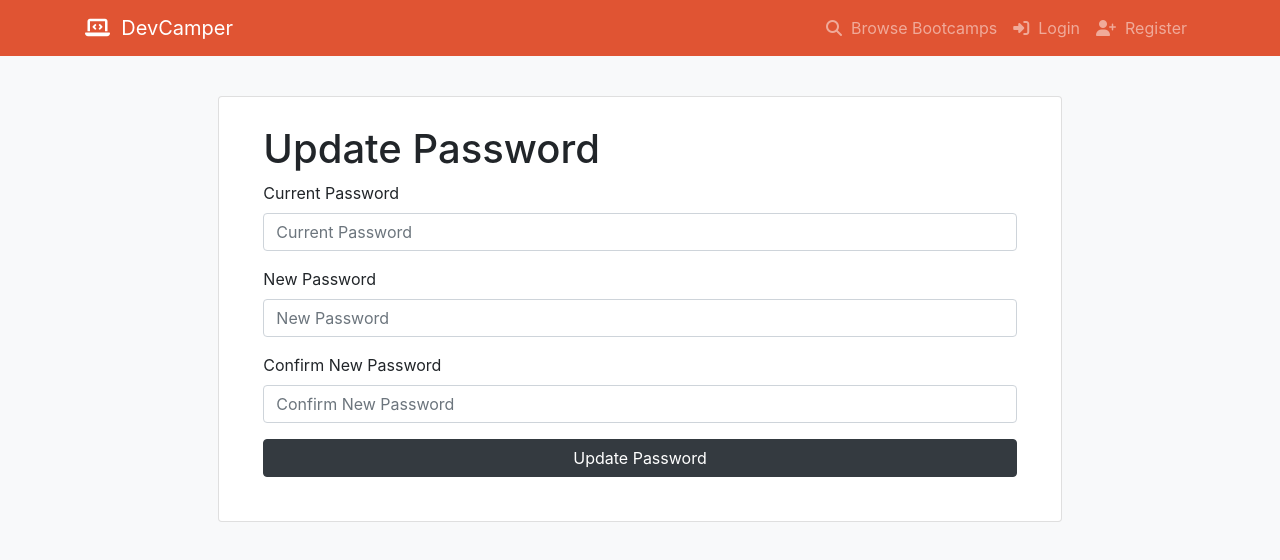
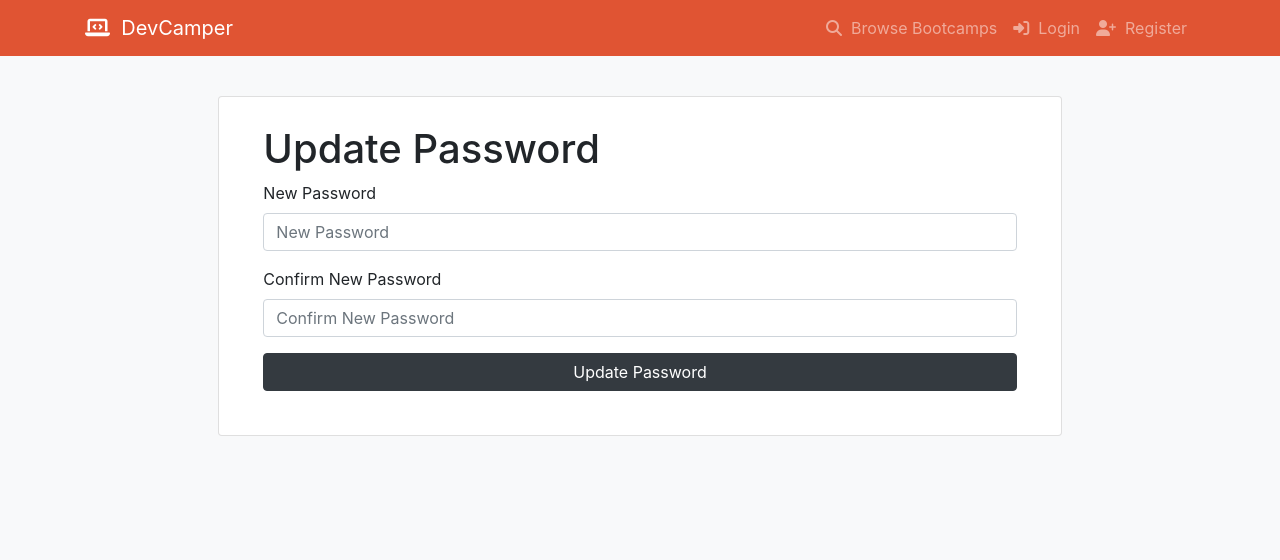
Before and after one commit to rookiemonkey/devcamper-frontend, a Next.js app: page /password_update in a window 1280 px wide. Shown: the top 560 px of the page. Built offline with nearby package versions, Linux system fonts and the light colour scheme.

Commit message:
update/reset password works

```diff
--- a/api/api.js
+++ b/api/api.js
@@ -5,4 +5,11 @@ export const API_OPTIONS = {
     },
 }
 
+export const API_OPTIONS_PUT = {
+    method: 'PUT',
+    headers: {
+        'Content-Type': 'application/json'
+    },
+}
+
 export default 'http://localhost:5000';
--- a/components/login/form.js
+++ b/components/login/form.js
@@ -43,6 +43,7 @@ const LoginForm = () => {
             return error(parsed.msg)
         }
 
+        setEmail(''); setPassword('');
         AuthContext.handleSetUser(parsed)
         router.push('/')
     })
--- a/components/password_reset/form.js
+++ b/components/password_reset/form.js
@@ -28,6 +28,7 @@ const PasswordResetForm = () => {
             return error(parsed.msg)
         }
 
+        setEmail('');
         success(parsed.data)
     })
 
--- a/components/password_update/form.js
+++ b/components/password_update/form.js
@@ -1,6 +1,55 @@
 import styles from '../../styles/forms.module.css';
+import { useRouter } from 'next/router';
+import { useState, useCallback } from 'react';
+import { ToastContainer, toast } from 'react-toastify';
+import API_URL, { API_OPTIONS_PUT } from '../../api/api';
+import toasterConfiguration from '../_toaster';
 
 const PasswordUpdateForm = () => {
+    const router = useRouter();
+    const [passwordNew, setPasswordNew] = useState('');
+    const [passwordConfirm, setPasswordConfirm] = useState('');
+
+    const success = message => toast.success(message, toasterConfiguration);
+    const error = message => toast.error(message, toasterConfiguration);
+    const info = message => toast.info(message, toasterConfiguration);
+
+    const handleChange = useCallback(event => {
+        const { name, value } = event.target;
+
+        switch (name) {
+            case 'passwordNew': setPasswordNew(value); break;
+            case 'passwordConfirm': setPasswordConfirm(value); break;
+            default: null;
+        }
+    })
+
+    const handleSubmit = useCallback(async event => {
+        event.preventDefault()
+        const infoId = info('Please wait ...')
+
+        if (passwordNew.length < 8) {
+            return error('Passwords should be at least 8 characters in length')
+        }
+
+        const options = {
+            ...API_OPTIONS_PUT,
+            body: JSON.stringify({ passwordNew, passwordConfirm })
+        }
+
+        const { token } = router.query;
+
+        const raw = await fetch(`${API_URL}/api/v1/auth/resetPassword/${token}`, options)
+        const parsed = await raw.json();
+        toast.dismiss(infoId)
+
+        if (!parsed.success) {
+            return error(parsed.msg)
+        }
+
+        setPasswordNew(''); setPasswordConfirm('');
+        success('Password succesfully changed. Please login using the new password')
+    })
 
     return (
         <section className={`form mt-5 ${styles.custom_mt}`}>
@@ -8,33 +57,31 @@ const PasswordUpdateForm = () => {
                 <div className="col-md-8 m-auto">
                     <div className="card bg-white py-2 px-4">
                         <div className="card-body">
+
+                            <ToastContainer />
+
                             <h1 className="mb-2">Update Password</h1>
-                            <form>
-                                <div className="form-group">
-                                    <label>Current Password</label>
-                                    <input
-                                        type="password"
-                                        name="password"
-                                        className="form-control"
-                                        placeholder="Current Password"
-                                    />
-                                </div>
+                            <form onSubmit={handleSubmit} method="POST">
                                 <div className="form-group">
                                     <label>New Password</label>
                                     <input
                                         type="password"
-                                        name="newPassword"
+                                        name="passwordNew"
                                         className="form-control"
                                         placeholder="New Password"
+                                        value={passwordNew}
+                                        onChange={handleChange}
                                     />
                                 </div>
                                 <div className="form-group">
                                     <label>Confirm New Password</label>
                                     <input
                                         type="password"
-                                        name="newPassword2"
+                                        name="passwordConfirm"
                                         className="form-control"
                                         placeholder="Confirm New Password"
+                                        value={passwordConfirm}
+                                        onChange={handleChange}
                                     />
                                 </div>
                                 <div className="form-group">
--- a/components/register/form.js
+++ b/components/register/form.js
@@ -35,6 +35,10 @@ const RegisterForm = () => {
         event.preventDefault();
         const infoId = info('Please wait ...')
 
+        if (password.length < 8) {
+            return error('Passwords should be at least 8 characters in length')
+        }
+
         const options = {
             ...API_OPTIONS,
             body: JSON.stringify({ name, email, password, passwordConfirm, role })
@@ -48,6 +52,8 @@ const RegisterForm = () => {
             return error(parsed.msg)
         }
 
+        setName(''); setEmail(''); setPassword('');
+        setPasswordConfirm(''); setRole('');
         AuthContext.handleSetUser(parsed)
         router.push('/')
     })
--- a/styles/globals.css
+++ b/styles/globals.css
@@ -21,3 +21,20 @@ body {
 .btn-primary {
 	border-color: var(--primary) !important;
 }
+
+.Toastify__toast {
+	padding:  25px !important;
+	box-shadow: 5px 10px 18px #888888
+}
+
+.Toastify__toast--success {
+	background-color: var(--success) !important;
+}
+
+.Toastify__toast--error {
+	background-color: var(--danger) !important;
+}
+
+.Toastify__toast--info {
+	background-color: var(--info) !important;
+}
```
